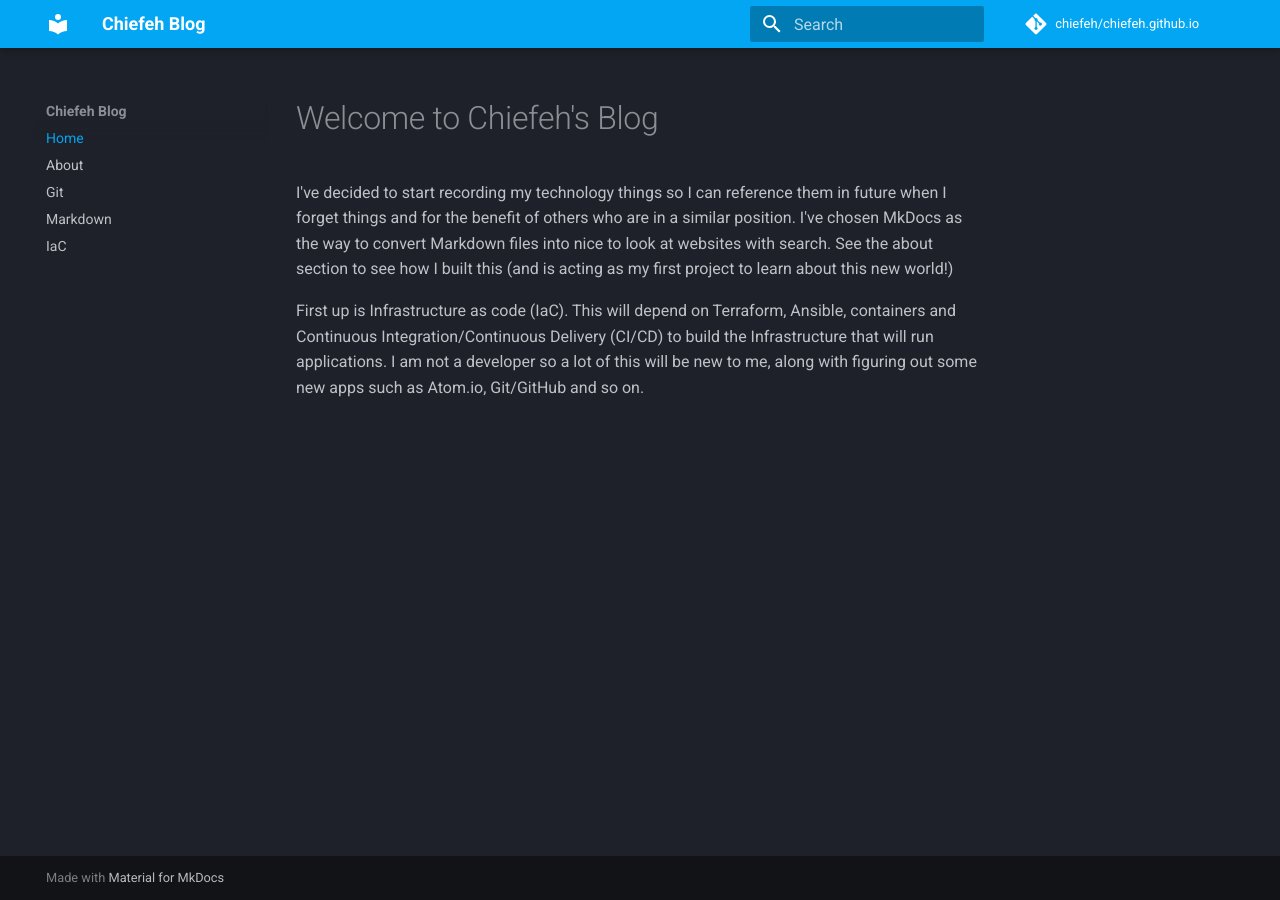
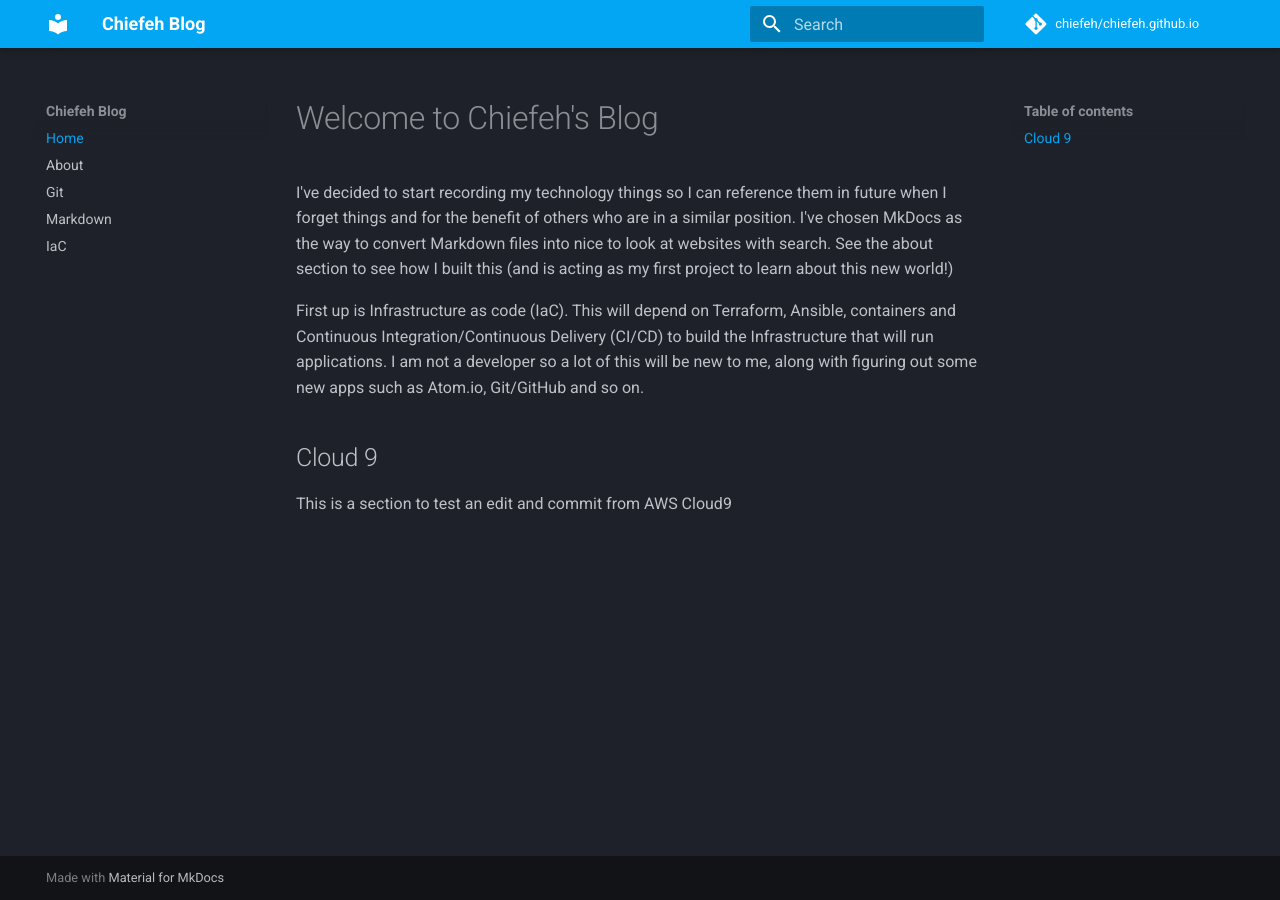
Before and after one commit to chiefeh/chiefeh.github.io, an MkDocs documentation site: the page built from docs/index.md, in a window 1280 px wide. Built offline with MkDocs 1.6.1 and Material for MkDocs 9.7.7, drawn with Linux system fonts in a browser that asks for light colours; comment, search, counter and statistics services are not loaded.

Commit message:
from cloud9

```diff
--- a/docs/index.md
+++ b/docs/index.md
@@ -12,3 +12,6 @@ containers and Continuous Integration/Continuous Delivery (CI/CD) to build the
 Infrastructure that will run applications. I am not a developer so a lot of this
 will be new to me, along with figuring out some new apps such as Atom.io,
 Git/GitHub and so on.
+
+## Cloud 9
+This is a section to test an edit and commit from AWS Cloud9
```
